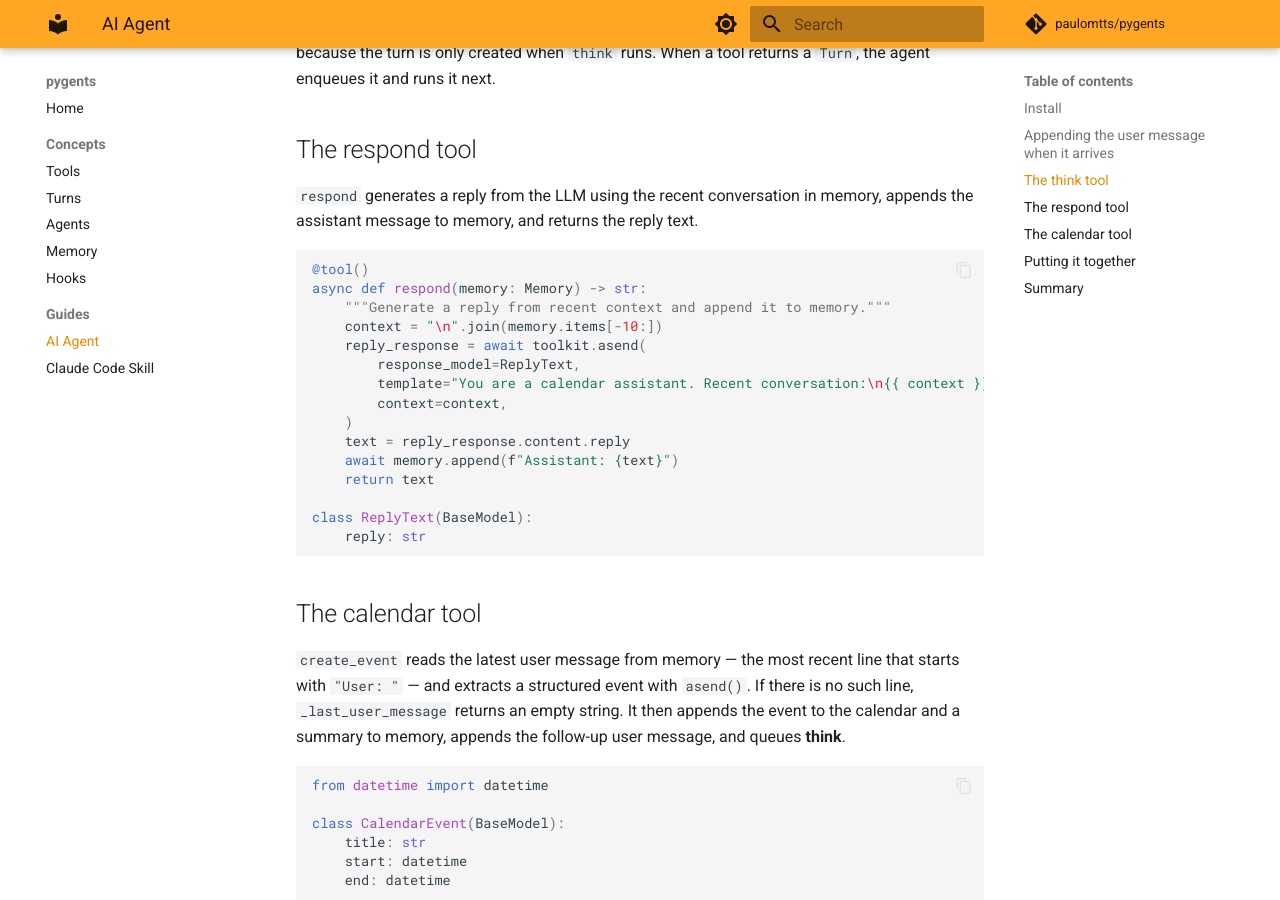
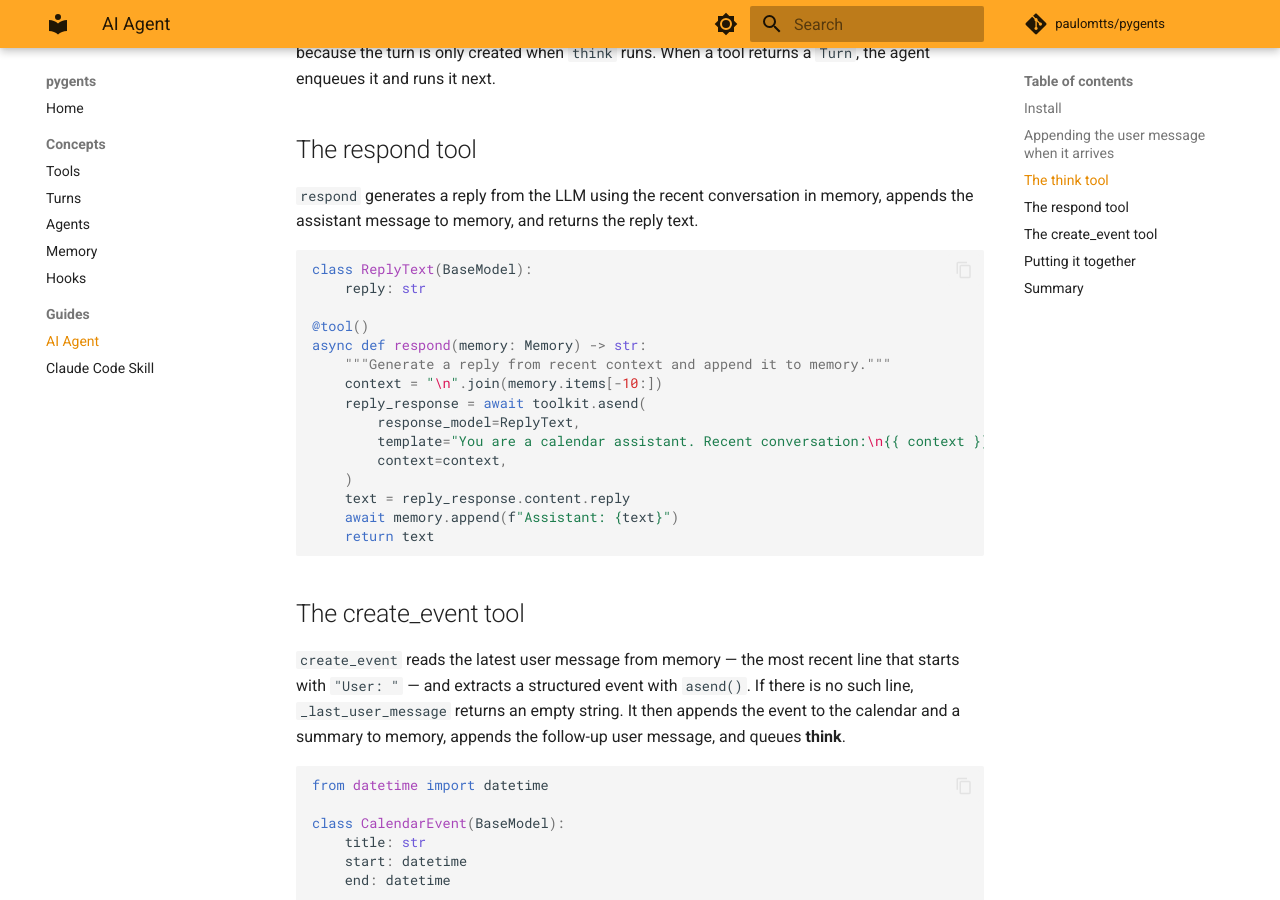
Before and after one commit to paulomtts/pygents, an MkDocs documentation site: the page built from docs/guides/ai-agent.md, in a window 1280 px wide and 900 px high, scrolled down 2070 px. Built offline with MkDocs 1.6.1 and Material for MkDocs 9.7.7, drawn with Linux system fonts in a browser that asks for light colours; comment, search, counter and statistics services are not loaded.

Commit message:
enh: ai-agent.md section in docs

````diff
--- a/docs/guides/ai-agent.md
+++ b/docs/guides/ai-agent.md
@@ -96,12 +99,9 @@ async def respond(memory: Memory) -> str:
     text = reply_response.content.reply
     await memory.append(f"Assistant: {text}")
     return text
-
-class ReplyText(BaseModel):
-    reply: str
 ```
 
-## The calendar tool
+## The create_event tool
 
 `create_event` reads the latest user message from memory — the most recent line that starts with `"User: "` — and extracts a structured event with `asend()`. If there is no such line, `_last_user_message` returns an empty string. It then appends the event to the calendar and a summary to memory, appends the follow-up user message, and queues **think**.
 
````
Also changed, not shown: other parts of docs/guides/ai-agent.md (+3 -0 lines).
